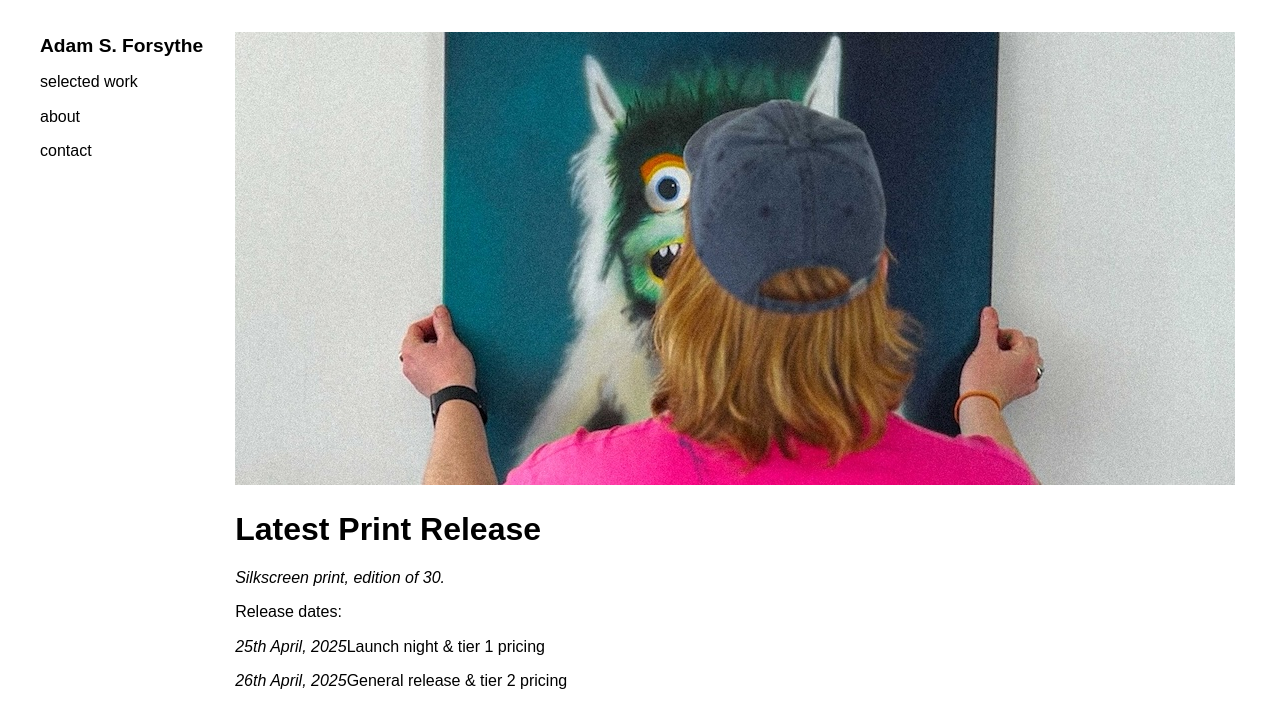
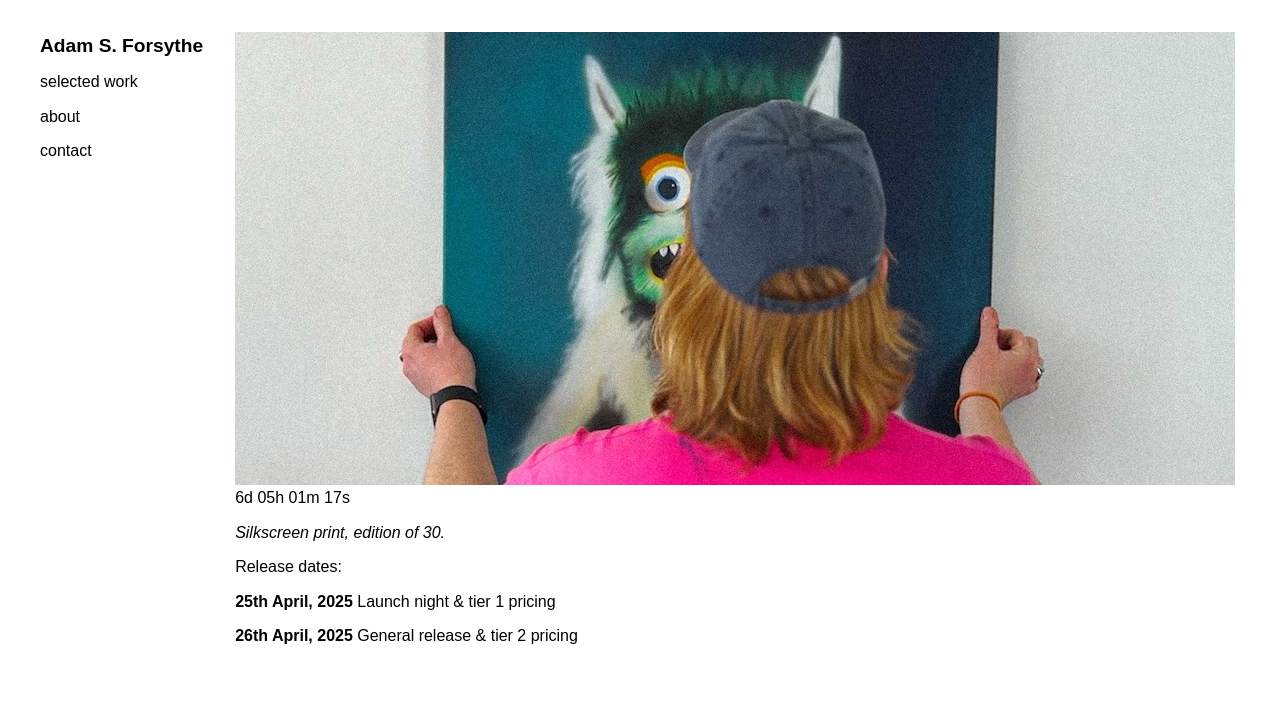
Before and after one commit to adamswamptooth/adamswamptooth.github.io, a plain HTML site: page index.html in a window 1280 px wide. Drawn offline with nearby package versions, Linux system fonts and the light colour scheme.

Commit message:
update index.html to enhance countdown functionality and improve release date formatting

```diff
--- a/index.html
+++ b/index.html
@@ -35,12 +35,44 @@
 
     <main>
         <img src="images/beast-square.jpg" alt="the beast of goblin combe">
-        <h1>Latest Print Release</h1>
+        <div id="countdown">Loading countdown…</div>
         <p><em>Silkscreen print, edition of 30.</em></p>
         <p>Release dates:</p>
-        <p><em>25th April, 2025</em>Launch night & tier 1 pricing</p>
-        <p><em>26th April, 2025</em>General release & tier 2 pricing</p>
+        <p><strong>25th April, 2025</strong> Launch night & tier 1 pricing</p>
+        <p><strong>26th April, 2025</strong> General release & tier 2 pricing</p>
     </main>
+
+    <script>
+        // target: 25 April 2025, 16:00 UTC
+        const target = new Date(Date.UTC(2025, 3, 25, 16, 0, 0));
+        const el = document.getElementById('countdown');
+
+        function updateCountdown() {
+          const now = new Date();
+          // difference in ms
+          const diff = target - now;
+          if (diff <= 0) {
+            el.textContent = '🎉 The countdown is over! 🎉';
+            clearInterval(timer);
+            return;
+          }
+          // time units
+          const secs  = Math.floor((diff / 1000) % 60);
+          const mins  = Math.floor((diff / (1000 * 60)) % 60);
+          const hours = Math.floor((diff / (1000 * 60 * 60)) % 24);
+          const days  = Math.floor(diff / (1000 * 60 * 60 * 24));
+
+          // pad single digits with leading zero
+          const fmt = n => n.toString().padStart(2, '0');
+
+          el.textContent =
+            `${days}d ${fmt(hours)}h ${fmt(mins)}m ${fmt(secs)}s`;
+        }
+
+        // kick it off
+        updateCountdown();
+        const timer = setInterval(updateCountdown, 1000);
+      </script>
 
 </body>
 </html>
```
